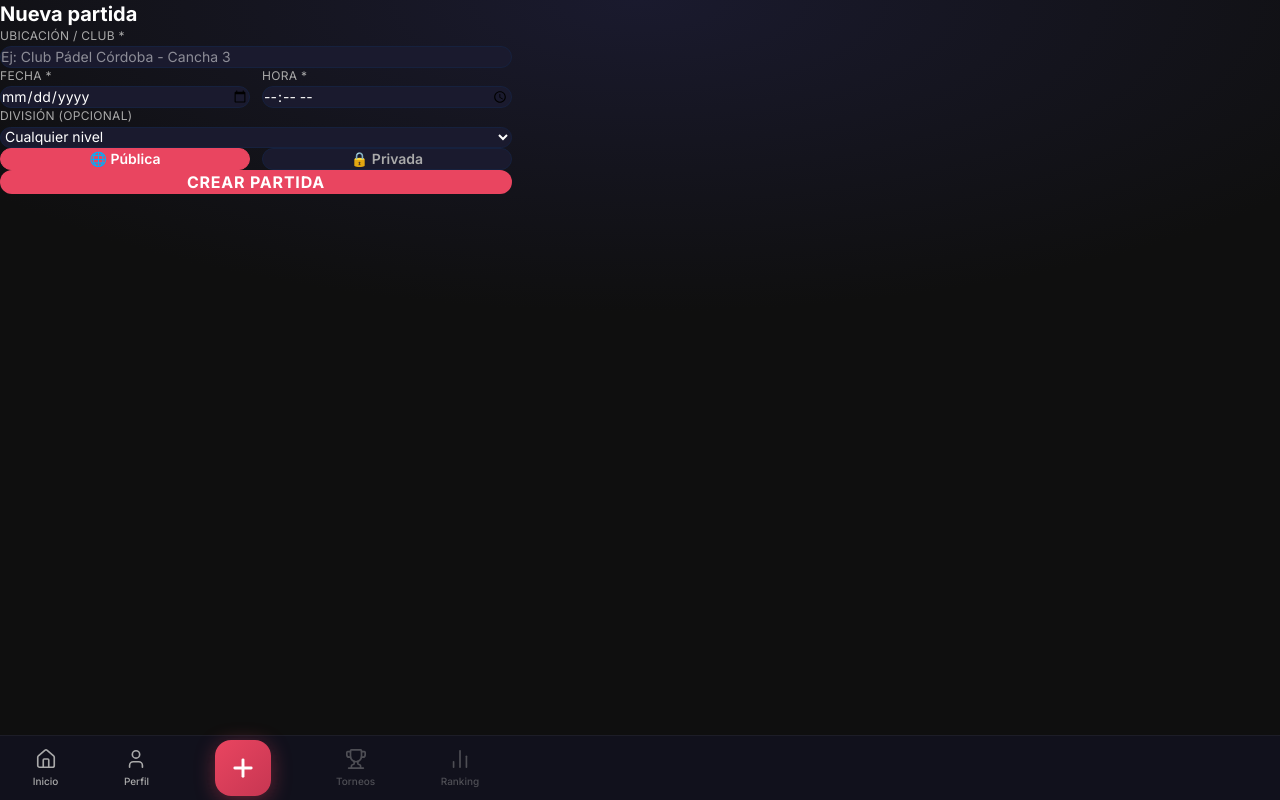
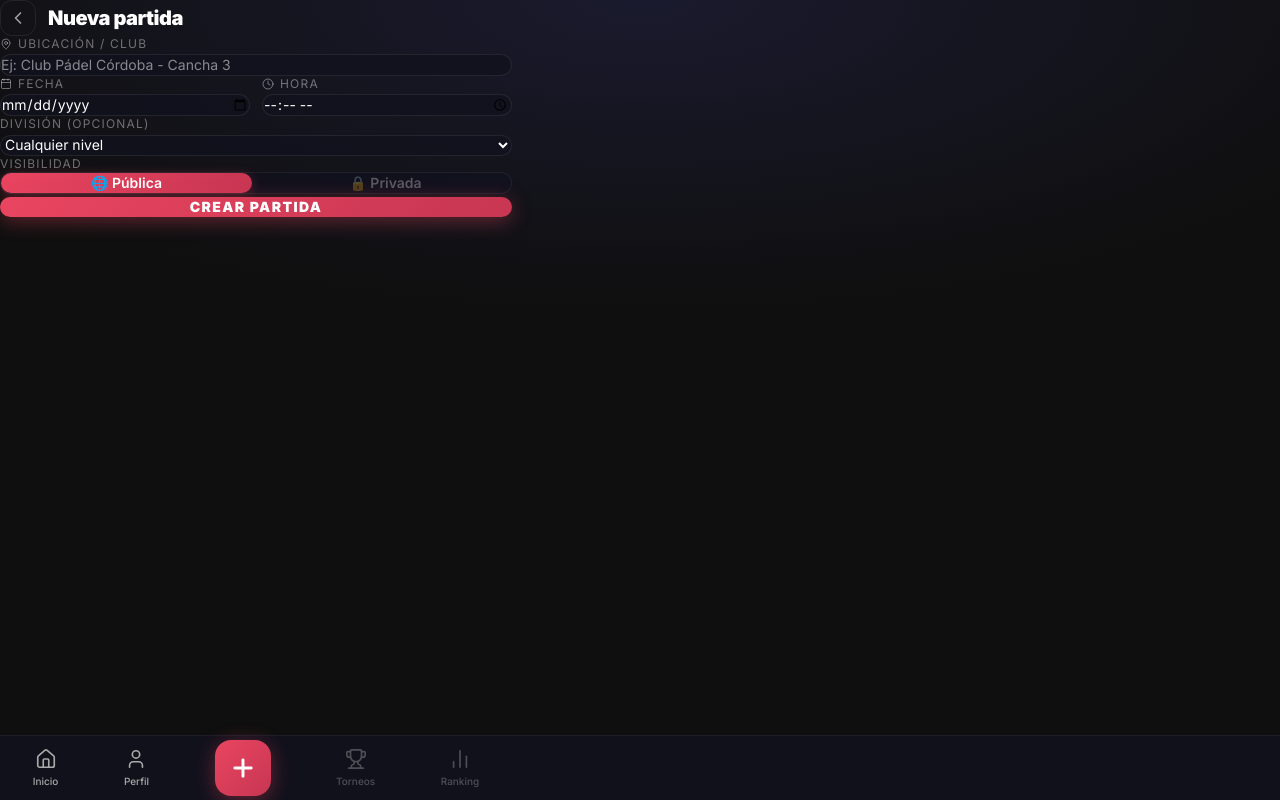
Before and after one commit to mauriavila/padelelo, a Next.js app: page /partidas/crear in a window 1280 px wide. Built offline with nearby package versions, Linux system fonts and the light colour scheme.

Commit message:
feat(design): redesign all pages with premium styling

```diff
--- a/app/partidas/[id]/page.tsx
+++ b/app/partidas/[id]/page.tsx
@@ -2,6 +2,7 @@ export const dynamic = 'force-dynamic'
 
 import { createClient } from '@/lib/supabase/server'
 import { notFound } from 'next/navigation'
+import { MapPin, Clock, Share2 } from 'lucide-react'
 import { Match } from '@/lib/types'
 import DivisionBadge from '@/components/DivisionBadge'
 import JoinButton from '@/components/JoinButton'
@@ -13,8 +14,7 @@ interface Props {
 
 function formatFullDate(iso: string) {
   return new Date(iso).toLocaleDateString('es-AR', {
-    weekday: 'long', day: 'numeric', month: 'long',
-    hour: '2-digit', minute: '2-digit',
+    weekday: 'long', day: 'numeric', month: 'long', hour: '2-digit', minute: '2-digit',
   })
 }
 
@@ -34,16 +34,14 @@ export default async function MatchDetailPage({ params, searchParams }: Props) {
 
   if (!match) return notFound()
 
-  if (!match.is_public && match.creator_id !== user.id) {
-    if (!code || code !== match.invite_code) {
-      return (
-        <div className="max-w-lg mx-auto px-4 pt-16 text-center">
-          <p className="text-4xl mb-3">🔒</p>
-          <p className="text-white font-bold text-lg">Partida privada</p>
-          <p className="text-brand-muted text-sm mt-2">Necesitás el link de invitación para unirte.</p>
-        </div>
-      )
-    }
+  if (!match.is_public && match.creator_id !== user.id && (!code || code !== match.invite_code)) {
+    return (
+      <div className="max-w-lg mx-auto px-4 pt-20 text-center">
+        <div className="text-5xl mb-4">🔒</div>
+        <p className="text-white font-bold text-xl mb-2">Partida privada</p>
+        <p className="text-white/40 text-sm">Necesitás el link de invitación para unirte.</p>
+      </div>
+    )
   }
 
   const siteUrl = process.env.NEXT_PUBLIC_SITE_URL ?? ''
@@ -53,17 +51,21 @@ export default async function MatchDetailPage({ params, searchParams }: Props) {
 
   return (
     <div className="max-w-lg mx-auto px-4 pt-6">
-      <div className="mb-6">
-        <h1 className="text-white font-bold text-xl mb-1">{match.location}</h1>
-        <p className="text-brand-muted text-sm">{formatFullDate(match.scheduled_at)}</p>
-        <div className="flex items-center gap-2 mt-3">
-          {match.division ? (
-            <DivisionBadge division={match.division} />
-          ) : (
-            <span className="text-brand-muted text-sm">Cualquier nivel</span>
-          )}
-          <span className={`text-xs px-2 py-1 rounded-full font-semibold
-            ${match.is_public ? 'bg-green-900/30 text-green-400' : 'bg-gray-800 text-gray-400'}`}>
+      <div className="card-elevated bg-brand-card border border-white/8 rounded-3xl p-5 mb-5">
+        <div className="flex items-start gap-2 mb-1">
+          <MapPin size={15} className="text-brand-muted mt-0.5 shrink-0" />
+          <h1 className="text-white font-black text-lg leading-tight">{match.location}</h1>
+        </div>
+        <div className="flex items-center gap-1.5 ml-5 mb-4">
+          <Clock size={13} className="text-white/30" />
+          <p className="text-white/40 text-sm capitalize">{formatFullDate(match.scheduled_at)}</p>
+        </div>
+        <div className="flex items-center gap-2">
+          {match.division
+            ? <DivisionBadge division={match.division} />
+            : <span className="text-white/40 text-sm">Cualquier nivel</span>}
+          <span className={`text-xs px-2.5 py-1 rounded-full font-medium
+            ${match.is_public ? 'text-green-400 bg-green-400/10' : 'text-white/30 bg-white/5'}`}>
             {match.is_public ? '🌐 Pública' : '🔒 Privada'}
           </span>
         </div>
@@ -71,16 +73,19 @@ export default async function MatchDetailPage({ params, searchParams }: Props) {
 
       <JoinButton match={match as Match} currentUserId={user.id} />
 
-      <div className="mt-6 p-4 bg-brand-card rounded-xl border border-brand-navy">
-        <p className="text-brand-muted text-xs uppercase tracking-wide mb-2">Compartir por WhatsApp</p>
-        <a
-          href={`https://wa.me/?text=${encodeURIComponent(`¡Sumate a mi partida de pádel! ${shareUrl}`)}`}
-          target="_blank"
-          rel="noopener noreferrer"
-          className="flex items-center gap-2 text-green-400 text-sm font-semibold hover:text-green-300"
-        >
-          <span>💬</span>
-          <span>Invitar por WhatsApp</span>
+      <div className="mt-5 card-elevated bg-brand-card border border-white/8 rounded-2xl p-4">
+        <div className="flex items-center gap-2 mb-3">
+          <Share2 size={15} className="text-white/40" />
+          <p className="text-white/40 text-xs uppercase tracking-widest">Compartir</p>
+        </div>
+        <a href={`https://wa.me/?text=${encodeURIComponent(`¡Sumate a mi partida de pádel! ${shareUrl}`)}`}
+          target="_blank" rel="noopener noreferrer"
+          className="flex items-center gap-3 bg-green-500/10 border border-green-500/20 rounded-xl px-4 py-3 hover:bg-green-500/15 transition-colors">
+          <span className="text-xl">💬</span>
+          <div>
+            <p className="text-green-400 text-sm font-semibold">Invitar por WhatsApp</p>
+            <p className="text-white/30 text-xs">Compartí el link con tus amigos</p>
+          </div>
         </a>
       </div>
     </div>
--- a/app/partidas/crear/page.tsx
+++ b/app/partidas/crear/page.tsx
@@ -2,6 +2,8 @@
 
 import { useState } from 'react'
 import { useRouter } from 'next/navigation'
+import { MapPin, Calendar, Clock, ChevronLeft } from 'lucide-react'
+import Link from 'next/link'
 import { createClient } from '@/lib/supabase/client'
 import { DIVISIONS } from '@/lib/divisions'
 
@@ -10,11 +12,7 @@ export default function CrearPartidaPage() {
   const [loading, setLoading] = useState(false)
   const [error, setError] = useState('')
   const [form, setForm] = useState({
-    location: '',
-    date: '',
-    time: '',
-    division: '',
-    is_public: true,
+    location: '', date: '', time: '', division: '', is_public: true,
   })
 
   function update(field: string, value: string | boolean) {
@@ -34,82 +32,63 @@ export default function CrearPartidaPage() {
     if (!user) { router.push('/auth'); return }
 
     const scheduled_at = new Date(`${form.date}T${form.time}`).toISOString()
-    const invite_code = !form.is_public
-      ? Math.random().toString(36).substring(2, 8).toUpperCase()
-      : null
+    const invite_code = !form.is_public ? Math.random().toString(36).substring(2, 8).toUpperCase() : null
 
     const { data, error: err } = await supabase
       .from('matches')
-      .insert({
-        creator_id: user.id,
-        location: form.location,
-        scheduled_at,
-        division: form.division ? parseInt(form.division) : null,
-        is_public: form.is_public,
-        invite_code,
-      })
-      .select()
-      .single()
+      .insert({ creator_id: user.id, location: form.location, scheduled_at, division: form.division ? parseInt(form.division) : null, is_public: form.is_public, invite_code })
+      .select().single()
 
     if (err) { setError(err.message); setLoading(false); return }
-
-    await supabase.from('match_players').insert({
-      match_id: data.id,
-      player_id: user.id,
-    })
-
+    await supabase.from('match_players').insert({ match_id: data.id, player_id: user.id })
     router.push(`/partidas/${data.id}`)
   }
 
+  const inputClass = "w-full rounded-2xl px-4 py-3.5 text-sm text-white focus:outline-none focus:border-brand-red transition-colors"
+  const inputStyle = { background: 'rgba(18,18,31,0.8)', border: '1px solid rgba(255,255,255,0.08)' }
+
   return (
     <div className="max-w-lg mx-auto px-4 pt-6">
-      <h1 className="text-xl font-bold text-white mb-6">Nueva partida</h1>
+      <div className="flex items-center gap-3 mb-7">
+        <Link href="/" className="w-9 h-9 rounded-xl flex items-center justify-center hover:bg-white/5 transition-colors"
+          style={{ border: '1px solid rgba(255,255,255,0.08)' }}>
+          <ChevronLeft size={20} className="text-white/60" />
+        </Link>
+        <h1 className="text-xl font-black text-white tracking-tight">Nueva partida</h1>
+      </div>
 
       <form onSubmit={handleSubmit} className="space-y-4">
         <div>
-          <label className="text-brand-muted text-xs uppercase tracking-wide mb-1 block">
-            Ubicación / Club *
+          <label className="flex items-center gap-1.5 text-white/40 text-xs uppercase tracking-widest mb-2">
+            <MapPin size={12} /> Ubicación / Club
           </label>
-          <input
-            type="text"
-            placeholder="Ej: Club Pádel Córdoba - Cancha 3"
-            value={form.location}
-            onChange={e => update('location', e.target.value)}
-            className="w-full bg-brand-card border border-brand-navy text-white rounded-xl px-4 py-3 text-sm focus:border-brand-red focus:outline-none"
-          />
+          <input type="text" placeholder="Ej: Club Pádel Córdoba - Cancha 3"
+            value={form.location} onChange={e => update('location', e.target.value)}
+            className={inputClass} style={inputStyle} />
         </div>
 
         <div className="grid grid-cols-2 gap-3">
           <div>
-            <label className="text-brand-muted text-xs uppercase tracking-wide mb-1 block">Fecha *</label>
-            <input
-              type="date"
-              value={form.date}
-              onChange={e => update('date', e.target.value)}
+            <label className="flex items-center gap-1.5 text-white/40 text-xs uppercase tracking-widest mb-2">
+              <Calendar size={12} /> Fecha
+            </label>
+            <input type="date" value={form.date} onChange={e => update('date', e.target.value)}
               min={new Date().toISOString().split('T')[0]}
-              className="w-full bg-brand-card border border-brand-navy text-white rounded-xl px-4 py-3 text-sm focus:border-brand-red focus:outline-none"
-            />
+              className={inputClass} style={inputStyle} />
           </div>
           <div>
-            <label className="text-brand-muted text-xs uppercase tracking-wide mb-1 block">Hora *</label>
-            <input
-              type="time"
-              value={form.time}
-              onChange={e => update('time', e.target.value)}
-              className="w-full bg-brand-card border border-brand-navy text-white rounded-xl px-4 py-3 text-sm focus:border-brand-red focus:outline-none"
-            />
+            <label className="flex items-center gap-1.5 text-white/40 text-xs uppercase tracking-widest mb-2">
+              <Clock size={12} /> Hora
+            </label>
+            <input type="time" value={form.time} onChange={e => update('time', e.target.value)}
+              className={inputClass} style={inputStyle} />
           </div>
         </div>
 
         <div>
-          <label className="text-brand-muted text-xs uppercase tracking-wide mb-1 block">
-            División (opcional)
-          </label>
-          <select
-            value={form.division}
-            onChange={e => update('division', e.target.value)}
-            className="w-full bg-brand-card border border-brand-navy text-white rounded-xl px-4 py-3 text-sm focus:border-brand-red focus:outline-none"
-          >
+          <label className="text-white/40 text-xs uppercase tracking-widest mb-2 block">División (opcional)</label>
+          <select value={form.division} onChange={e => update('division', e.target.value)}
+            className={inputClass} style={{ ...inputStyle, cursor: 'pointer' }}>
             <option value="">Cualquier nivel</option>
             {DIVISIONS.map(d => (
               <option key={d.id} value={d.id}>Div {d.id} · {d.name}</option>
@@ -117,37 +96,32 @@ export default function CrearPartidaPage() {
           </select>
         </div>
 
-        <div className="flex gap-3">
-          <button
-            type="button"
-            onClick={() => update('is_public', true)}
-            className={`flex-1 py-3 rounded-xl text-sm font-semibold border transition-colors
-              ${form.is_public
-                ? 'bg-brand-red border-brand-red text-white'
-                : 'bg-brand-card border-brand-navy text-brand-muted'}`}
-          >
-            🌐 Pública
-          </button>
-          <button
-            type="button"
-            onClick={() => update('is_public', false)}
-            className={`flex-1 py-3 rounded-xl text-sm font-semibold border transition-colors
-              ${!form.is_public
-                ? 'bg-brand-red border-brand-red text-white'
-                : 'bg-brand-card border-brand-navy text-brand-muted'}`}
-          >
-            🔒 Privada
-          </button>
+        <div>
+          <label className="text-white/40 text-xs uppercase tracking-widest mb-2 block">Visibilidad</label>
+          <div className="grid grid-cols-2 gap-2 p-1 rounded-2xl" style={{ background: 'rgba(18,18,31,0.8)', border: '1px solid rgba(255,255,255,0.06)' }}>
+            <button type="button" onClick={() => update('is_public', true)}
+              className={`py-2.5 rounded-xl text-sm font-semibold transition-all ${form.is_public ? 'text-white' : 'text-white/30'}`}
+              style={form.is_public ? { background: 'linear-gradient(135deg, #e94560, #c73652)', boxShadow: '0 2px 12px rgba(233,69,96,0.3)' } : {}}>
+              🌐 Pública
+            </button>
+            <button type="button" onClick={() => update('is_public', false)}
+              className={`py-2.5 rounded-xl text-sm font-semibold transition-all ${!form.is_public ? 'text-white' : 'text-white/30'}`}
+              style={!form.is_public ? { background: 'linear-gradient(135deg, #e94560, #c73652)', boxShadow: '0 2px 12px rgba(233,69,96,0.3)' } : {}}>
+              🔒 Privada
+            </button>
+          </div>
         </div>
 
-        {error && <p className="text-brand-red text-sm">{error}</p>}
+        {error && (
+          <p className="text-brand-red text-sm flex items-center gap-2 bg-brand-red/10 border border-brand-red/20 rounded-xl px-4 py-3">
+            {error}
+          </p>
+        )}
 
-        <button
-          type="submit"
-          disabled={loading}
-          className="w-full bg-brand-red text-white font-bold py-4 rounded-xl uppercase tracking-wider hover:bg-red-600 transition-colors disabled:opacity-50"
-        >
-          {loading ? 'Creando...' : 'CREAR PARTIDA'}
+        <button type="submit" disabled={loading}
+          className="btn-primary w-full text-white font-black py-4 rounded-2xl uppercase tracking-widest text-sm disabled:opacity-50 mt-2"
+          style={{ background: 'linear-gradient(135deg, #e94560, #c73652)' }}>
+          {loading ? 'Creando...' : 'Crear partida'}
         </button>
       </form>
     </div>
--- a/app/perfil/page.tsx
+++ b/app/perfil/page.tsx
@@ -2,21 +2,18 @@ export const dynamic = 'force-dynamic'
 
 import { createClient } from '@/lib/supabase/server'
 import { redirect } from 'next/navigation'
+import { LogOut } from 'lucide-react'
 import DivisionBadge from '@/components/DivisionBadge'
 import MatchCard from '@/components/MatchCard'
 import { Match } from '@/lib/types'
+import { getDivisionColor } from '@/lib/divisions'
 
 export default async function MyProfilePage() {
   const supabase = await createClient()
   const { data: { user } } = await supabase.auth.getUser()
   if (!user) redirect('/auth')
 
-  const { data: profile } = await supabase
-    .from('profiles')
-    .select('*')
-    .eq('id', user.id)
-    .single()
-
+  const { data: profile } = await supabase.from('profiles').select('*').eq('id', user.id).single()
   const { data: myMatches } = await supabase
     .from('match_players')
     .select('match:matches(*, creator:profiles(*))')
@@ -24,9 +21,8 @@ export default async function MyProfilePage() {
     .order('joined_at', { ascending: false })
     .limit(10)
 
-  const matches = (myMatches ?? [])
-    .map((mp: any) => mp.match)
-    .filter(Boolean)
+  const matches = (myMatches ?? []).map((mp: any) => mp.match).filter(Boolean)
+  const divColor = getDivisionColor(profile?.division ?? 3)
 
   async function signOut() {
     'use server'
@@ -37,42 +33,45 @@ export default async function MyProfilePage() {
 
   return (
     <div className="max-w-lg mx-auto px-4 pt-6">
-      <div className="bg-brand-card border border-brand-navy rounded-2xl p-5 mb-6">
-        <div className="flex items-center gap-4 mb-4">
-          <div className="w-14 h-14 rounded-full bg-brand-red flex items-center justify-center text-2xl font-black text-white">
-            {profile?.username?.[0]?.toUpperCase() ?? '?'}
+      <div className="card-elevated bg-brand-card border border-white/8 rounded-3xl p-5 mb-6">
+        <div className="flex items-center gap-4 mb-5">
+          <div className="relative shrink-0">
+            <div className="w-16 h-16 rounded-2xl flex items-center justify-center text-2xl font-black text-white"
+              style={{ background: `linear-gradient(135deg, ${divColor}33, ${divColor}55)`, border: `2px solid ${divColor}50` }}>
+              {profile?.username?.[0]?.toUpperCase() ?? '?'}
+            </div>
           </div>
           <div>
-            <p className="text-white font-bold text-lg">{profile?.username ?? 'Jugador'}</p>
-            <DivisionBadge division={profile?.division ?? 3} />
+            <p className="text-white font-black text-xl tracking-tight mb-1">{profile?.username ?? 'Jugador'}</p>
+            <DivisionBadge division={profile?.division ?? 3} size="md" />
           </div>
         </div>
 
-        <div className="grid grid-cols-3 gap-3 text-center">
-          <div className="bg-brand-dark rounded-xl p-3">
-            <p className="text-2xl font-black text-brand-red">{profile?.elo ?? 1000}</p>
-            <p className="text-brand-muted text-xs">ELO</p>
-          </div>
-          <div className="bg-brand-dark rounded-xl p-3">
-            <p className="text-2xl font-black text-white">{profile?.wins ?? 0}</p>
-            <p className="text-brand-muted text-xs">Victorias</p>
-          </div>
-          <div className="bg-brand-dark rounded-xl p-3">
-            <p className="text-2xl font-black text-white">{profile?.losses ?? 0}</p>
-            <p className="text-brand-muted text-xs">Derrotas</p>
-          </div>
+        <div className="grid grid-cols-3 gap-2.5">
+          {[
+            { label: 'ELO', value: profile?.elo ?? 1000, gradient: true },
+            { label: 'Victorias', value: profile?.wins ?? 0, gradient: false },
+            { label: 'Derrotas', value: profile?.losses ?? 0, gradient: false },
+          ].map(stat => (
+            <div key={stat.label} className="rounded-2xl p-3 text-center"
+              style={{ background: 'linear-gradient(180deg, rgba(26,26,46,0.8) 0%, rgba(18,18,31,0.8) 100%)', border: '1px solid rgba(255,255,255,0.05)' }}>
+              <p className={`text-2xl font-black mb-0.5 ${stat.gradient ? 'gradient-text' : 'text-white'}`}>
+                {stat.value}
+              </p>
+              <p className="text-white/30 text-xs uppercase tracking-wide">{stat.label}</p>
+            </div>
+          ))}
         </div>
       </div>
 
-      <h2 className="text-white font-bold mb-3">Mis partidas</h2>
-      {matches.length > 0 ? (
-        matches.map((m: any) => <MatchCard key={m.id} match={m as Match} />)
-      ) : (
-        <p className="text-brand-muted text-sm">Todavía no participaste en ninguna partida.</p>
-      )}
+      <h2 className="text-white/60 font-bold mb-3 text-xs uppercase tracking-widest">Mis partidas</h2>
+      {matches.length > 0
+        ? matches.map((m: any) => <MatchCard key={m.id} match={m as Match} />)
+        : <p className="text-white/30 text-sm py-4">Todavía no participaste en ninguna partida.</p>}
 
       <form action={signOut} className="mt-8 mb-4">
-        <button type="submit" className="text-brand-muted text-sm hover:text-white transition-colors">
+        <button type="submit" className="flex items-center gap-2 text-white/25 hover:text-white/50 transition-colors text-sm">
+          <LogOut size={14} />
           Cerrar sesión
         </button>
       </form>
```
Also changed, not shown: app/auth/page.tsx (+26 -14 lines), app/page.tsx (+24 -12 lines), app/perfil/[id]/page.tsx (+22 -25 lines).
